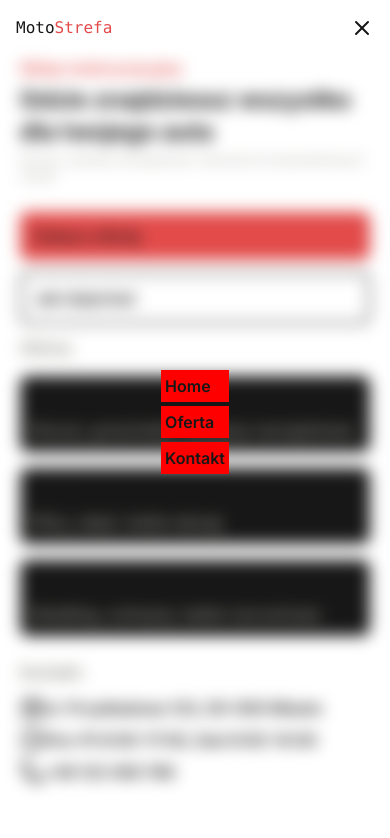
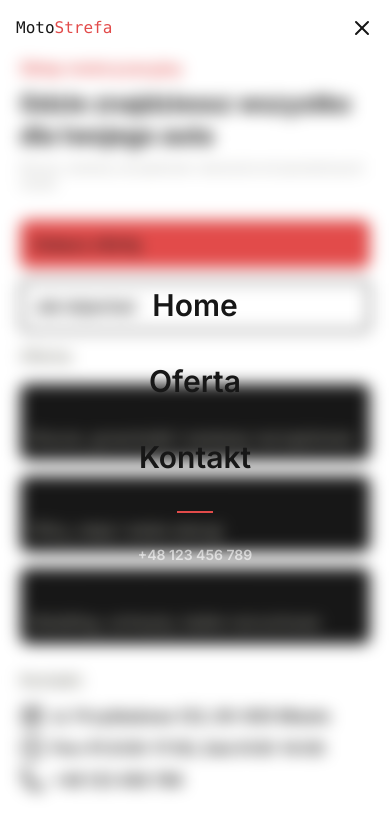
Before and after one commit to M0rton45/MotoStrefa, a Next.js app: page / in a window 390 px wide. Both pictures are taken after a click on the button "MENU". Shown: the top 838 px of the page. Built offline with nearby package versions, Linux system fonts and the light colour scheme.

Commit message:
modify styles for mobile menu

```diff
--- a/app/page.js
+++ b/app/page.js
@@ -6,7 +6,7 @@ export default function Home(){
     <main id="hero">
       <section className="py-2 px-5">
         <h2 className="text-[#e24b4a] ">Sklep motoryzacyjny</h2>
-        <h3 className="font-bold text-2xl py-1">Gdzie znajdziessz wszystko dla twojego auta</h3>
+        <h3 className="font-bold text-2xl py-2">Gdzie znajdziessz wszystko dla twojego auta</h3>
         <p className="text-[#b8b8b5] text-xs">Klucze, zestawy narzędziowe i akcesoria od sprawdzonych marek</p>
       </section>
       <div className="flex flex-col px-5">
@@ -22,7 +22,7 @@ export default function Home(){
           className="bg-#171717"
         /> */}
         <a
-          href="https://www.google.com/maps/dir/?api=1&destination=Będzin+ul.+Przykładowa+12"
+          href="https://www.google.com/maps/dir/?api=1&destination=Zbigniewa Oleśnickiego 3, 42-470 Siewierz, Polska"
           target="_blank"
           rel="noopener noreferrer"
           className="
--- a/components/Navbar.js
+++ b/components/Navbar.js
@@ -29,6 +29,8 @@ export default function Navbar(){
     {isMenuOpen && (
         <div className="backdrop-blur-sm  md:hidden fixed inset-0 flex flex-col items-center justify-center">
             <List list={links} ItemComponent={ItemLinks} onClose={closeMenu}/>
+            <div className="w-9 h-0.5 bg-[#e24b4a] mb-8"></div>
+            <a className="text-sm text-white/60">+48 123 456 789</a>
         </div>
     )}
     {/* DESKTOP: dropdown, hover steruje CSS-em, zero JS */}
--- a/components/Oferta.js
+++ b/components/Oferta.js
@@ -34,13 +34,13 @@
 
     export const ItemContact = ({item}) => (
         <li className="flex pb-2">
-            <span>{item.icon}</span>
+            <span className="pr-2">{item.icon}</span>
             <p>{item.description}</p>
         </li>
     )
     export const ItemLinks = ({item, onClose}) => {
         return(
-        <li className="p-1 bg-[red] m-1">
+        <li className="p-1 m-1 text-3xl mb-8 text-center md:bg-[green]">
             <span>
                 <a href={item.href} onClick={(e) => {
                     // e.preventDefault();
```
